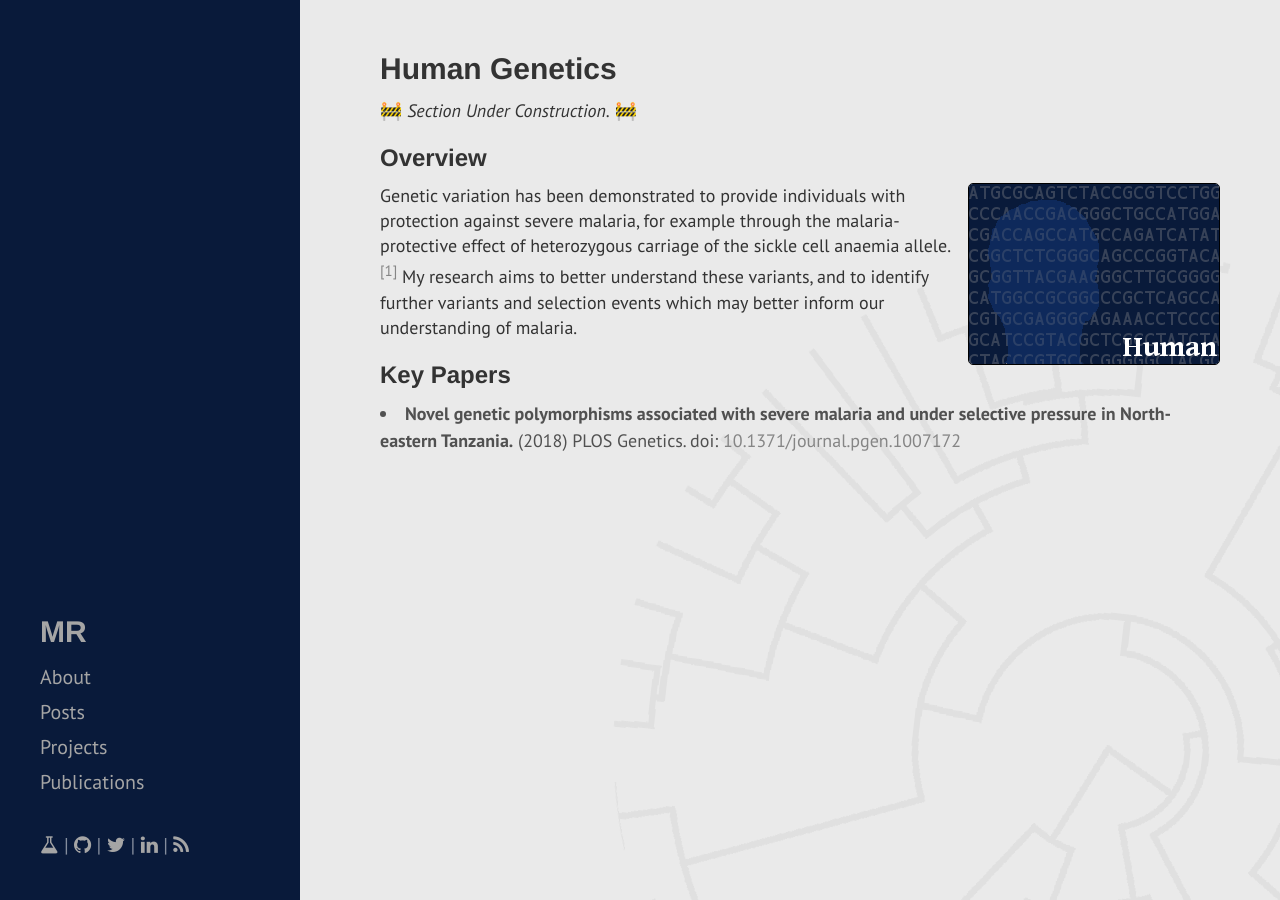
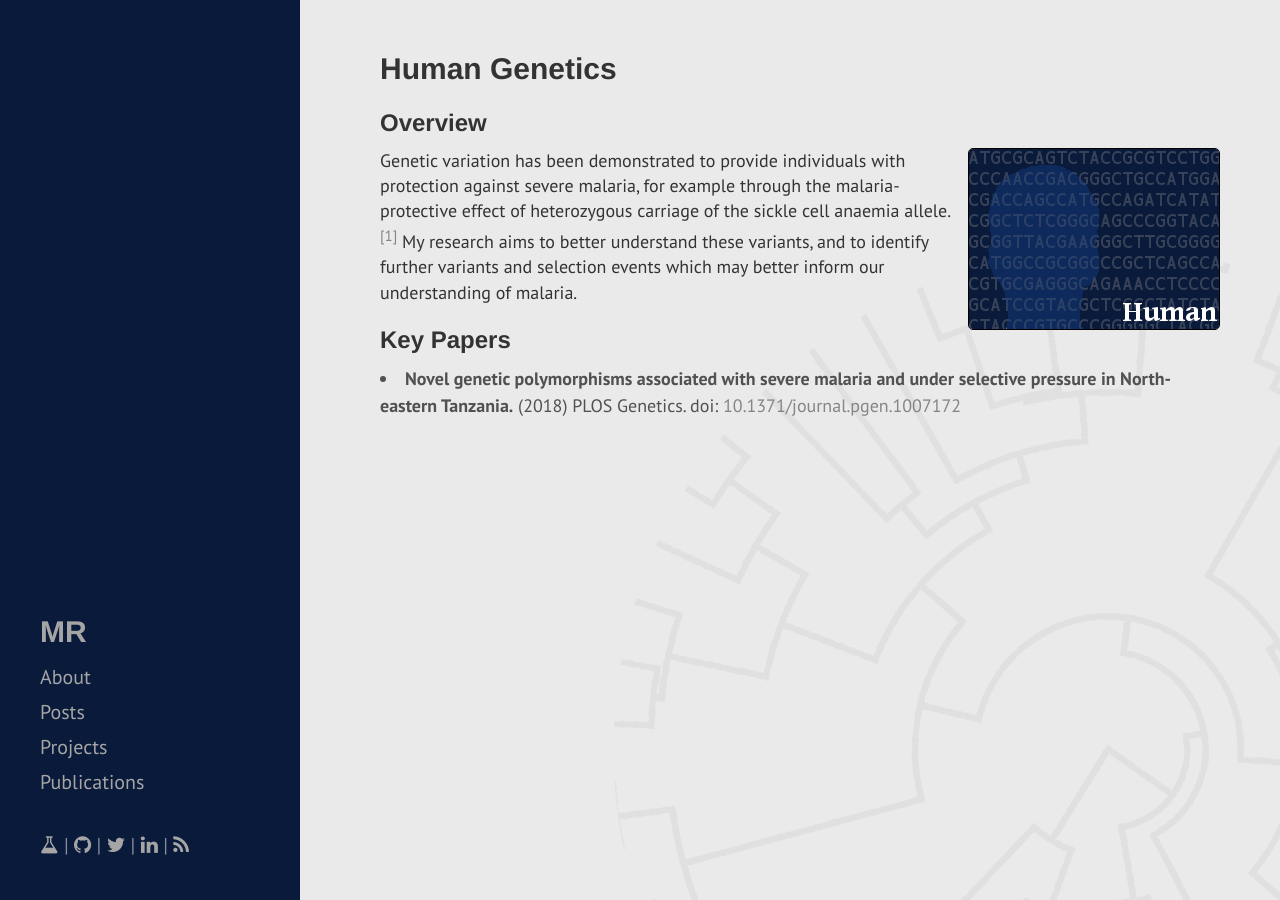
Before and after one commit to mattravenhall/mattravenhall.github.io, a Jekyll site: the page built from research/human/index.html, in a window 1280 px wide. Built offline with Jekyll 4.4.1, drawn with Linux system fonts in a browser that asks for light colours.

Commit message:
Removed construction tape

```diff
--- a/research/human/index.html
+++ b/research/human/index.html
@@ -4,7 +4,6 @@ title: Human Genetics
 ---
 
 <h1>{{ page.title }}</h1>
-<p>🚧 <i>Section Under Construction.</i> 🚧</p>
 <h2>Overview</h2>
 <img style="float: right; border: 1px solid black" alt="Yakult Poster" hspace="20" src="/assets/highlightHuman.png">
 <p>Genetic variation has been demonstrated to provide individuals with protection against severe malaria, for example through the malaria-protective effect of heterozygous carriage of the sickle cell anaemia allele.<sup><a href="https://www.ncbi.nlm.nih.gov/pmc/articles/PMC3269803/">[1]</a></sup> My research aims to better understand these variants, and to identify further variants and selection events which may better inform our understanding of malaria.</p>
```
